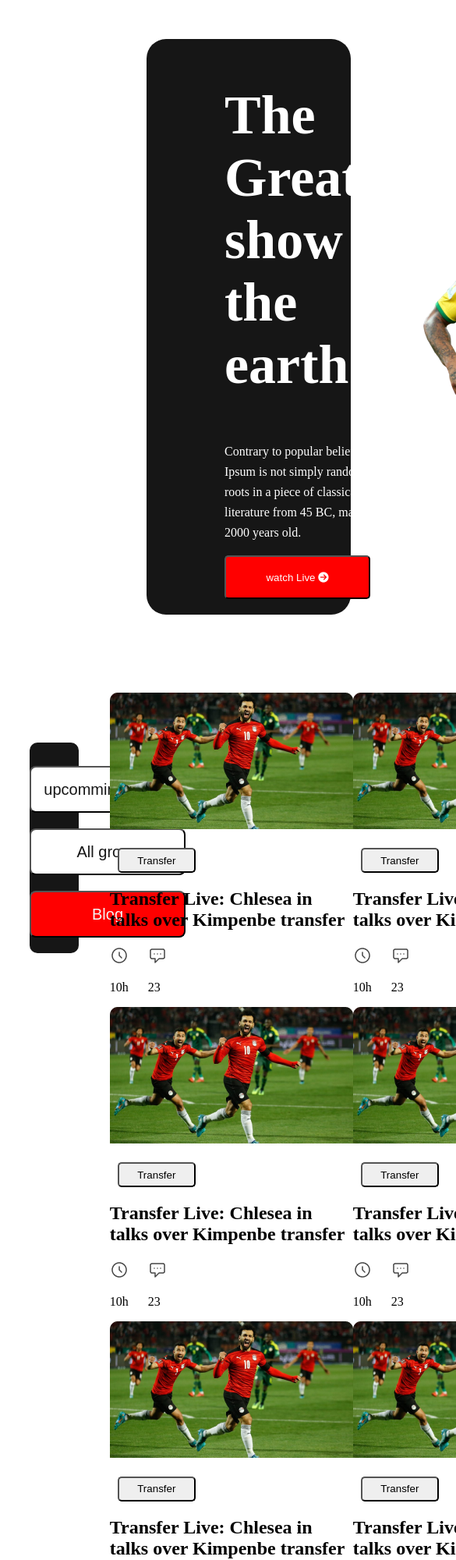
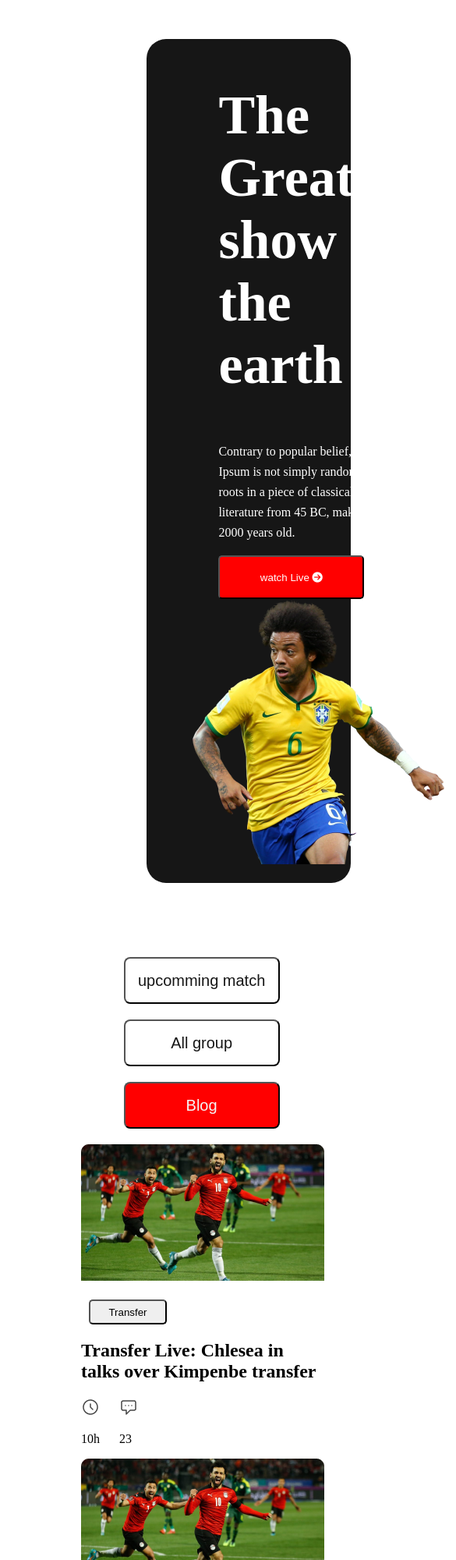
Before and after one commit to iqbalhossenrana/world-cup, a plain HTML site: page index.html in a window 390 px wide. Shown: the top 2000 px of the page at 78% size, 585 px wide, since content can reach past the window. Drawn offline with Linux system fonts and the light colour scheme.

Commit message:
mobail responsive added

```diff
--- a/index.html
+++ b/index.html
@@ -297,6 +297,9 @@
             <div>
                 <a href="https://www.linkedin.com/in/iqbal-hossen-5701371b3/"><i class="fa-brands fa-linkedin"></i></a>
             </div>
+            <div>
+                <a href="ttps://www.linkedin.com/in/iqbal-hossen-5701371b3/"> <i class="fa-brands fa-twitter"></i></a>
+            </div>
 
         </div>
 
--- a/style.css
+++ b/style.css
@@ -182,3 +182,45 @@
     column-gap: 20px;
     margin-top: 20px;
 }
+
+
+/*------------------ Mediya quarice
+----------------------------------------- */
+
+/* mobile device  */
+
+
+@media only screen and (max-width:688px) {
+    .banner {
+        display: flex;
+        padding-left: 220px;
+        padding-right: 350px;
+        padding-bottom: 20px;
+        align-items: center;
+        flex-direction: column;
+    }
+
+    .section-middel {
+        display: flex;
+        flex-direction: column;
+        align-items: center;
+        margin-top: 1px;
+    }
+
+    .site-bar {
+        background-color: white;
+    }
+
+    .play {
+        display: flex;
+        flex-direction: column;
+        align-items: center;
+        margin-left: 150px;
+    }
+
+    .fotter-info {
+        display: flex;
+        flex-direction: column;
+
+    }
+}
```
